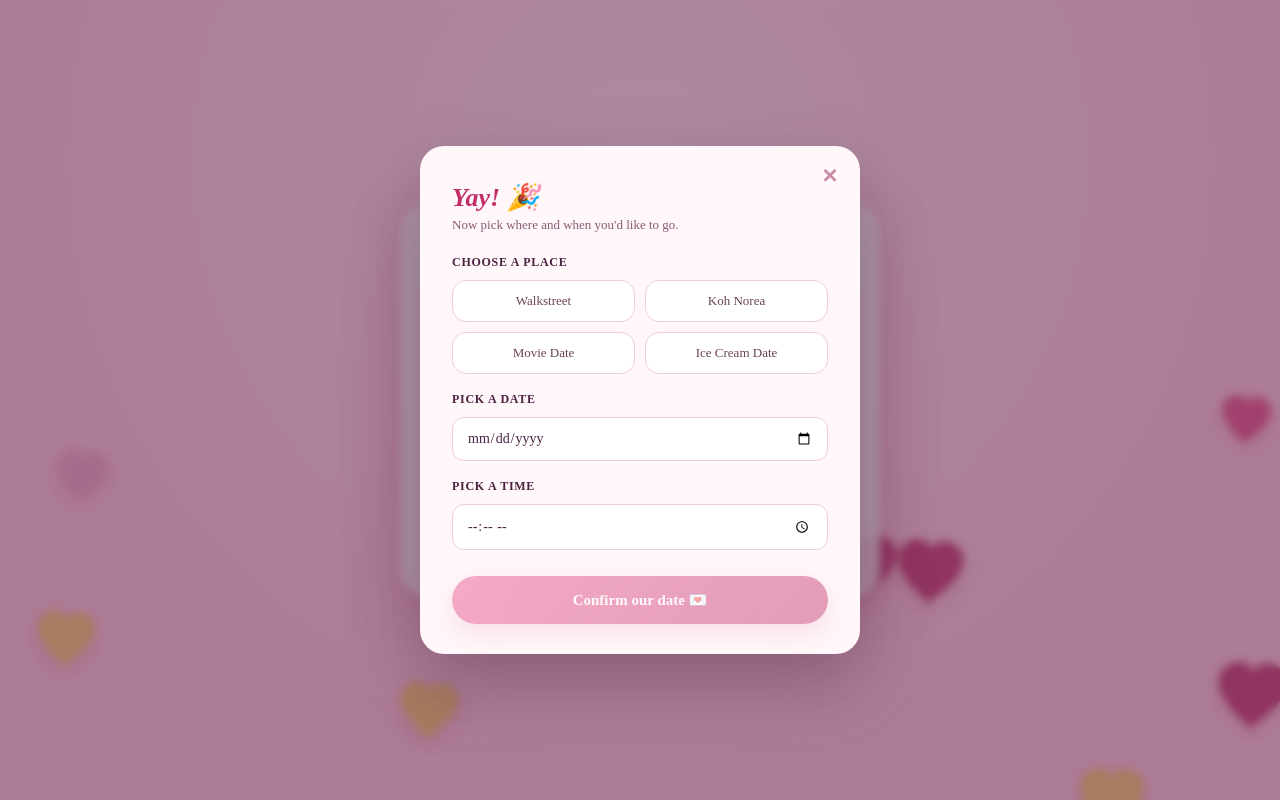
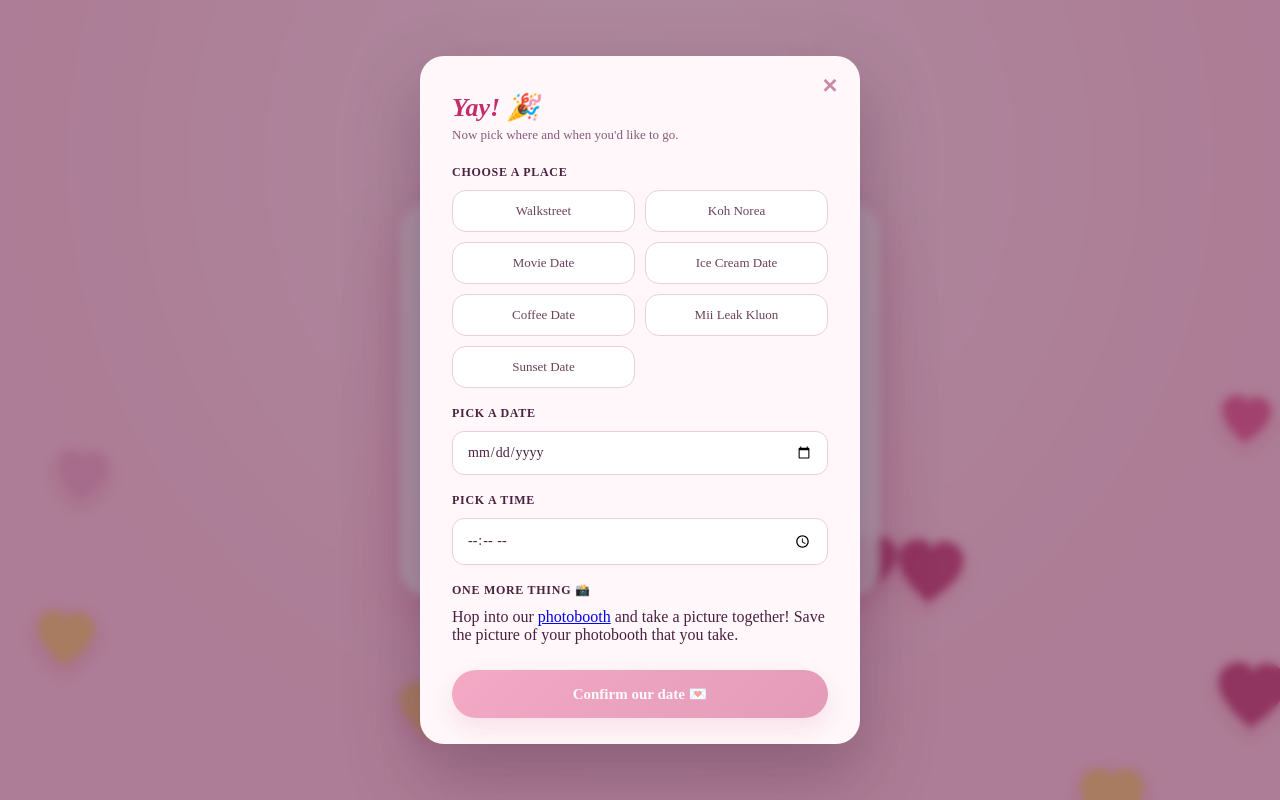
Before and after one commit to KhuyLyvanda/NewConfession, a plain HTML site: page index.html in a window 1280 px wide. Both pictures are taken after a click on the button "Yes 💕". Drawn offline with Linux system fonts and the light colour scheme; a web font is replaced by a local one.

Commit message:
Modify screenshot note to reference recent picture
Updated the screenshot note to include reference to the recent picture taken.

```diff
--- a/index.html
+++ b/index.html
@@ -41,6 +41,9 @@
         <div class="place" data-place="Koh Norea">Koh Norea</div>
         <div class="place" data-place="Movie Date">Movie Date</div>
         <div class="place" data-place="Ice Cream Date">Ice Cream Date</div>
+         <div class="place" data-place="Ice Cream Date">Coffee Date</div>
+         <div class="place" data-place="Ice Cream Date">Mii Leak Kluon</div>
+         <div class="place" data-place="Ice Cream Date">Sunset Date</div>
       </div>
 
       <div class="field-label">Pick a date</div>
@@ -48,6 +51,11 @@
 
       <div class="field-label">Pick a time</div>
       <input type="time" id="timeInput">
+      <div class="field-label">One more thing 📸</div>
+      <div class="photobooth-note">
+        Hop into our <a href="https://photobooth-io.cc/" target="_blank" rel="noopener">photobooth</a> and take a picture together!
+        Save the picture of your photobooth that you take.
+      </div>
 
       <button class="confirmBtn" id="confirmBtn" disabled>Confirm our date 💌</button>
     </div>
@@ -56,7 +64,7 @@
       <div class="bigheart">💖</div>
       <h2>It's a date!</h2>
       <div class="summary" id="summaryBox"></div>
-      <div class="screenshot-note">📸 Take a screenshot of this and send it to me so I know it's official!</div>
+      <div class="screenshot-note">📸 Take a screenshot of this including the picture that you just take recently and send it to me so I know it's official!</div>
     </div>
   </div>
 </div>
```
